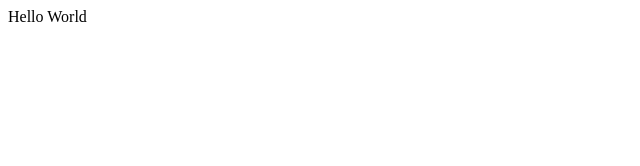
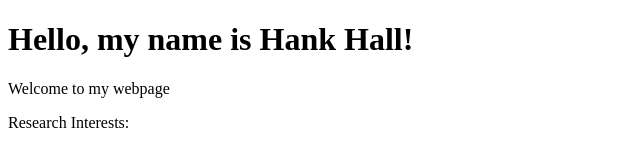
Before and after one commit to HankHall512/Hanktxst.github.io, a plain HTML site: page index.html in a window 1280 px wide. Shown: the whole page, without its empty margins (0-640 px from the left). Drawn offline with Linux system fonts and the light colour scheme.

Commit message:
Changed title, added heading, and added paragraphs.

```diff
--- a/index.html
+++ b/index.html
@@ -5,6 +5,10 @@
 <title>Hello World Title!</title>
 </head>
 <body>
-Hello World
+
 </body>
 </html>
+<title>Hank Hall</title>
+<h1>Hello, my name is Hank Hall!</h1>
+<p>Welcome to my webpage</p>
+<p>Research Interests:</p>
```
